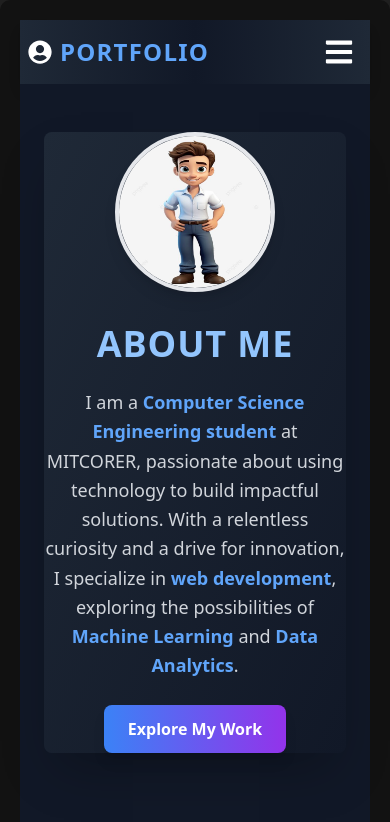
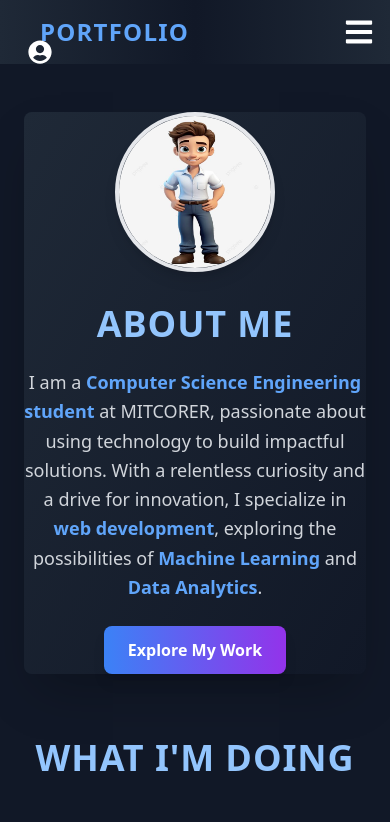
Before and after one commit to RohanGarad/WebPortfolio, a React (Vite) app: page / in a window 390 px wide. Shown: the top 822 px of the page. Built offline with nearby package versions, Linux system fonts and the light colour scheme.

Commit message:
For mobile Devices padding for body is set to 0px

```diff
--- a/src/index.css
+++ b/src/index.css
@@ -1,7 +1,6 @@
 @tailwind base;
 @tailwind components;
 @tailwind utilities;
-
 
 /* Global Styles for Three-Directional Space with Dark Background */
 body {
@@ -15,18 +14,27 @@ body {
     color: white;  /*White text color for contrast  */
 }
 
+/* Container for the main content */
 .app-container {
     display: flex;
     flex-direction: row;
     width: 100%;
     max-width: 1510px;  /* Maximum width for the entire layout */
     margin: 0px 0px;  /* Adjusted 30px top and bottom, 60px left and right margins */
-    padding: 20px;
+    padding: 20px; /* Default padding for desktop */
     background-color: #121212; /* Dark background for the content */
     border-radius: 10px;  /* Optional: rounded corners */
     min-height: 100vh;  /* Ensure content area covers full screen */
 }
 
+/* Apply no padding on mobile */
+@media (max-width: 640px) {
+    .app-container {
+        padding: 0px;  /* Padding set to 0px for mobile screens */
+    }
+}
+
+/* Main Content Area */
 .main-content {
     flex-grow: 1; /* Allow main content area to take up the remaining space */
     display: flex;
```
Lines whose indentation alone changed are shown as unchanged.
